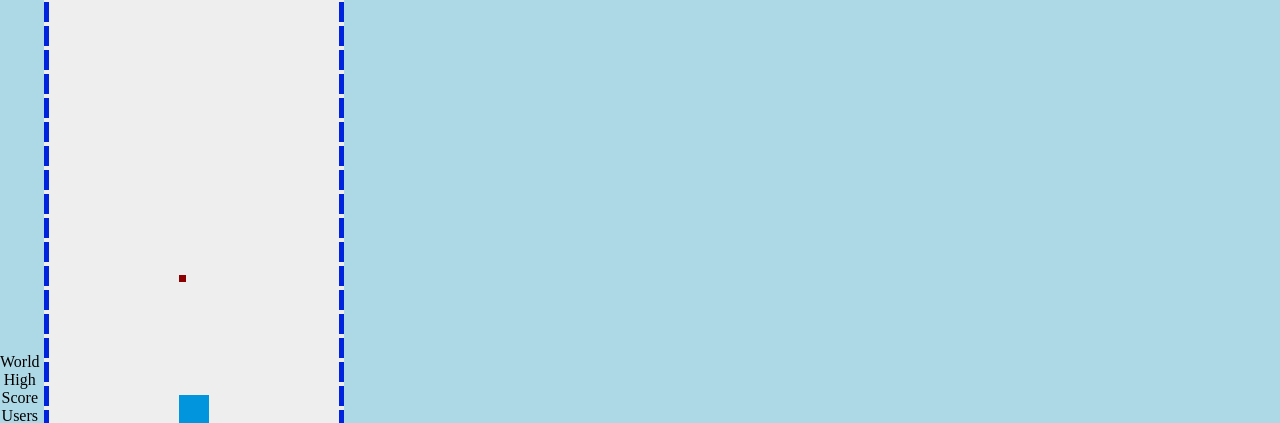
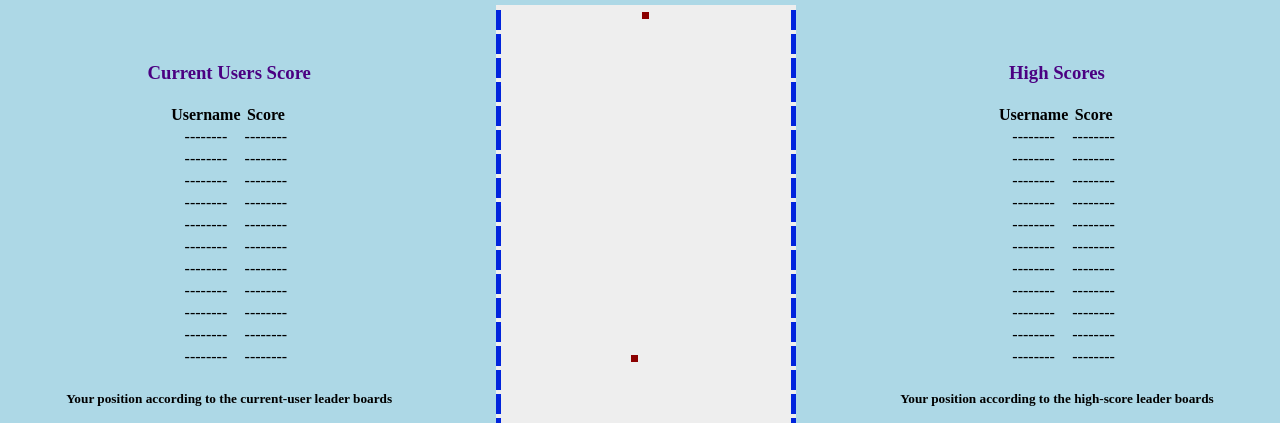
Before and after one commit to keegandsouza15/CS385Project, a plain HTML site: page index.html in a window 1280 px wide. Shown: the part 75-498 px from the top of the page. Drawn offline with Linux system fonts and the light colour scheme; no server answers.

Commit message:
Updated the html layout

```diff
--- a/index.html
+++ b/index.html
@@ -6,34 +6,173 @@
 	<style>
 		body {
 			background-color: lightblue;
+
+		}
+		.position{
+			color: chocolate ;
+		}
+		.title{
+			color : purple;
+			text-align:center;
+			display:block;
+		}
+		.table_header{
+			color: indigo;
 		}
 
-		.element {
-			display: inline-block;
-			text-align: center;
-		}
 		.score {
 			color: red;
-			text-align: center;
+			text-align:center;
+			display:block;
+
+		}
+		.table {
+			margin: 0 auto;
 		}
 
 
+		#inner {
+			margin: 0 auto;
+			display: inline-block;
+			vertical-align:middle;
+			padding-left:50px;
+			padding-right:50px;
 
-		* { padding: 0; margin: 0; }
-		canvas { background: #eee; display: block; margin: 0 auto;}
+		}
+
+		#outer {
+			text-align: center;
+			width: 100%;
+		}
+
+		canvas {
+			background: #eee;
+		}
 	</style>
         <link rel="shortcut icon" href="#">
 </head>
 <body>
+	<h1 class="title"> Block Doger</h1>
+	<div id="outer">
+		<div id="inner">
+			<h3 class=table_header>Current Users Score</h3>
+			<table id="CurrentUsers" class="table">
+				<tr>
+					<th>Username</th>
+					<th>Score</th>
+				</tr>
+				<tr>
+					<td>--------</td>
+					<td>--------</td>
+				</tr>
+				<tr>
+					<td>--------</td>
+					<td>--------</td>
+				</tr>
+				<tr>
+					<td>--------</td>
+					<td>--------</td>
+				</tr>
+				<tr>
+					<td>--------</td>
+					<td>--------</td>
+				</tr>
+				<tr>
+					<td>--------</td>
+					<td>--------</td>
+				</tr>
+				<tr>
+					<td>--------</td>
+					<td>--------</td>
+				</tr>
+				<tr>
+					<td>--------</td>
+					<td>--------</td>
+				</tr>
+				<tr>
+					<td>--------</td>
+					<td>--------</td>
+				</tr>
+				<tr>
+					<td>--------</td>
+					<td>--------</td>
+				</tr>
+				<tr>
+					<td>--------</td>
+					<td>--------</td>
+				</tr>
+				<tr>
+					<td>--------</td>
+					<td>--------</td>
+				</tr>
 
-<table id="HighScoreUsers" class="element">
-	<caption>World High Score Users</caption>
-</table>
-<canvas class="element"  id ="myCanvas" width="300" height="500">
+			</table>
+			<h5>Your position according to the current-user leader boards</h6>
+			<h3 class=position id"highScorePosition">Last</h3>
+		</div>
+		 <div id="inner">
+			<canvas class="table" id ="myCanvas" width="300" height="500"></canvas>
+		</div>
+		<div id="inner">
+			<h3 class="table_header">High Scores</h3>
+			<table id="HighScoreUsers" class="table">
+				<tr>
+					<th>Username</th>
+					<th>Score</th>
+				</tr>
+				<tr>
+					<td>--------</td>
+					<td>--------</td>
+				</tr>
+				<tr>
+					<td>--------</td>
+					<td>--------</td>
+				</tr>
+				<tr>
+					<td>--------</td>
+					<td>--------</td>
+				</tr>
+				<tr>
+					<td>--------</td>
+					<td>--------</td>
+				</tr>
+				<tr>
+					<td>--------</td>
+					<td>--------</td>
+				</tr>
+				<tr>
+					<td>--------</td>
+					<td>--------</td>
+				</tr>
+				<tr>
+					<td>--------</td>
+					<td>--------</td>
+				</tr>
+				<tr>
+					<td>--------</td>
+					<td>--------</td>
+				</tr>
+				<tr>
+					<td>--------</td>
+					<td>--------</td>
+				</tr>
+				<tr>
+					<td>--------</td>
+					<td>--------</td>
+				</tr>
+				<tr>
+					<td>--------</td>
+					<td>--------</td>
+				</tr>
 
 
-</canvas>
 
+			</table>
+			<h5>Your position according to the high-score leader boards</h6>
+			<h3 class=position id="highScorePosition">Last</h3>
+		</div>
+	</div>
+	<h1 class=score  id ="scoreWindow">
 <script>
 
 
@@ -332,8 +471,6 @@
 
 </script>
 
-<h1 class=score  id ="scoreWindow">
-<h6 id="highScorePosition">Your position according to the high-score leader boards"</h6>
 
 
 
```
